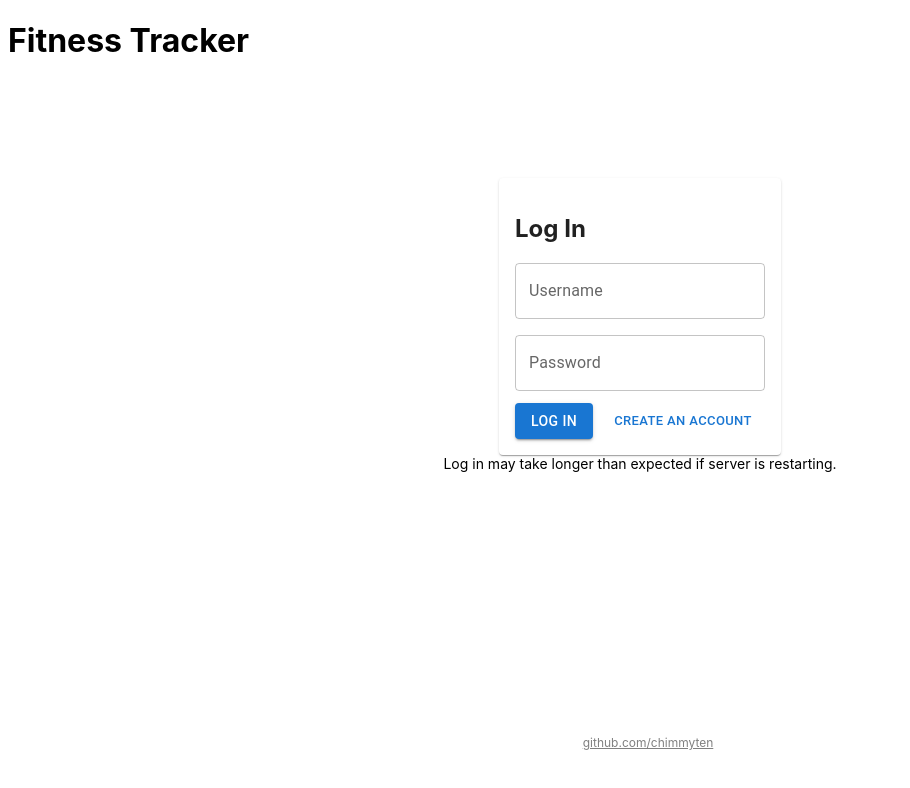
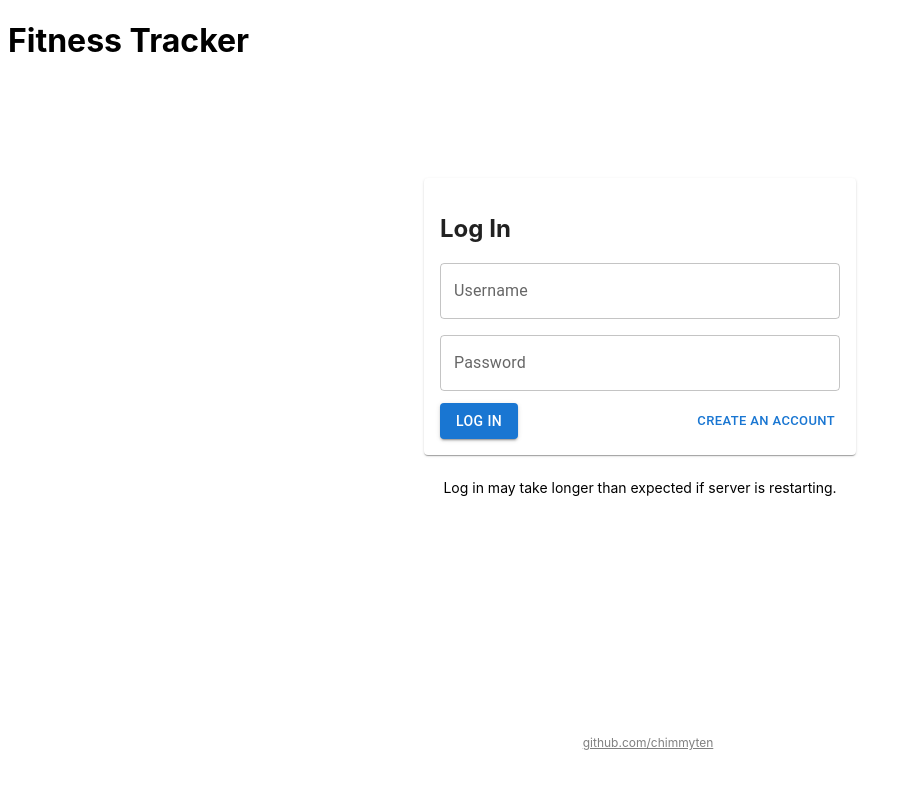
Before and after one commit to chimmyten/fitness-tracker, a React (Vite) app in the folder frontend/: page /login in a window 1280 px wide. Shown: the top 788 px of the page, without its empty margins (0-910 px from the left). Built offline with nearby package versions, Linux system fonts and the light colour scheme.

Commit message:
progress indicator for logging in

```diff
--- a/frontend/src/components/LoginPage.jsx
+++ b/frontend/src/components/LoginPage.jsx
@@ -1,4 +1,4 @@
-import { Box, Button, TextField, Paper, Typography } from "@mui/material";
+import { Box, Button, TextField, Paper, Typography, CircularProgress } from "@mui/material";
 import { useState } from "react";
 import { createUser, authenticateUser } from "../api/workoutsApi";
 import { useNavigate } from "react-router-dom";
@@ -13,6 +13,7 @@ function LoginPage({ setIsAuthenticated }) {
     password: "",
     passwordConfirm: "",
   });
+  const [logInProgress, setLogInProgress] = useState(false);
 
   const handleInputChange = (event) => {
     const { name, value } = event.target;
@@ -24,6 +25,8 @@ function LoginPage({ setIsAuthenticated }) {
 
   const handleSubmit = async (event) => {
     event.preventDefault();
+
+    setLogInProgress(true);
 
     if (!formData.username) {
       setFormError("Username required");
@@ -81,11 +84,10 @@ function LoginPage({ setIsAuthenticated }) {
           display: "flex",
           justifyContent: "center",
           alignItems: "start",
-          minHeight: "40vh",
           position: "relative",
         }}
       >
-        <Box component={Paper} sx={{ padding: 2, marginTop: 12 }}>
+        <Box component={Paper} sx={{ padding: 2, marginTop: 12, width: 400 }}>
           <h2>{returningUser ? "Log In" : "Register"}</h2>
           <form onSubmit={handleSubmit}>
             <Box sx={{ display: "flex", flexDirection: "column", gap: 2 }}>
@@ -115,10 +117,20 @@ function LoginPage({ setIsAuthenticated }) {
             </Box>
             {formSuccess && <Typography sx={{ color: "green" }}>User created successfully</Typography>}
             {formError && <Typography sx={{ color: "red" }}>{formError}</Typography>}
-            <Box sx={{ display: "flex", alignItems: "center", gap: 2 }}>
-              <Button type="submit" variant="contained" color="primary" sx={{ marginTop: 1.5 }} onClick={handleSubmit}>
-                {returningUser ? "Log In" : "Register"}
-              </Button>
+
+            <Box sx={{ display: "flex", alignItems: "center", justifyContent: "space-between" }}>
+              <Box sx={{ display: "flex", alignItems: "center", gap: 1}}>
+                <Button
+                  type="submit"
+                  variant="contained"
+                  color="primary"
+                  sx={{ marginTop: 1.5 }}
+                  onClick={handleSubmit}
+                >
+                  {returningUser ? "Log In" : "Register"}
+                </Button>
+                {logInProgress && <CircularProgress size={25} sx={{ marginTop: 1.5 }}/>}
+              </Box>
               <Button
                 size="small"
                 sx={{ marginTop: 1.5 }}
@@ -139,7 +151,7 @@ function LoginPage({ setIsAuthenticated }) {
           </form>
         </Box>
       </Box>
-      <Box sx={{ fontSize: 14, textAlign: "center" }}>
+      <Box sx={{ fontSize: 14, textAlign: "center", marginTop: 3 }}>
         Log in may take longer than expected if server is restarting.
       </Box>
       <Box
```
